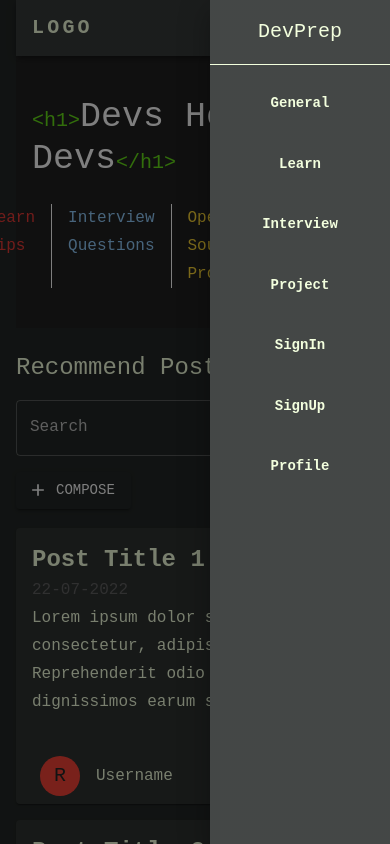
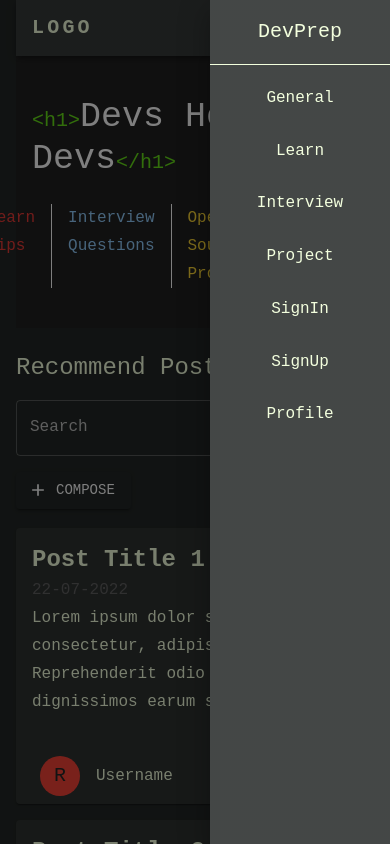
Before and after one commit to DevPreps/frontend, a React (Vite) app: page / in a window 390 px wide. Both pictures are taken after a click on the button 338 px from the left and 28 px from the top of the page. Shown: the top 844 px of the page. Built offline with nearby package versions, Linux system fonts and the light colour scheme.

Commit message:
refactor & style: removing repetative codes and add more styling

```diff
--- a/src/components/TopNav.tsx
+++ b/src/components/TopNav.tsx
@@ -59,6 +59,8 @@ export default function TopNav() {
         },
     ]
 
+    const mobileLinks = [...navLinks, ...groupNavLinks];
+
     return (
         <>
             <AppBar position="sticky" sx={style.overlay}>
@@ -80,29 +82,10 @@ export default function TopNav() {
                         </Box>
                         <ThemeToggler />
                         <SideNav>
-                            {navLinks?.map((link, index) => (
+                            {mobileLinks?.map((link, index) => (
                                 <ListItem disablePadding key={index}>
-                                    <ListItemButton sx={style.textCenter}>
-                                        <ListItemText
-                                            primary={
-                                                <Button key={index} component={Link} to={link.to}>
-                                                    {link.text}
-                                                </Button>
-                                            }
-                                        />
-                                    </ListItemButton>
-                                </ListItem>
-                            ))}
-                            {groupNavLinks?.map((link, index) => (
-                                <ListItem disablePadding key={index}>
-                                    <ListItemButton sx={style.textCenter}>
-                                        <ListItemText
-                                            primary={
-                                                <Button key={index} component={Link} to={link.to}>
-                                                    {link.text}
-                                                </Button>
-                                            }
-                                        />
+                                    <ListItemButton component={Link} to={link.to} sx={style.ListItemButton}>
+                                        <ListItemText sx={style.itemText} primary={link.text}/>
                                     </ListItemButton>
                                 </ListItem>
                             ))}
@@ -117,8 +100,10 @@ export const style = {
     overlay: {
         zIndex: 1210
     },
-    textCenter: {
+    ListItemButton: {
         textAlign: "center",
+        justifyContent: "center",
+        mb: .4,
     },
     buttonGroup: {
         mx: .4,
@@ -127,6 +112,10 @@ export const style = {
         between: {
             justifyContent: "space-between",
         },
+    },
+    itemText: {
+        pt: .1,
+        pb: .1,
     },
     drawerContent: {
         "& .MuiDrawer-paper": {
```
